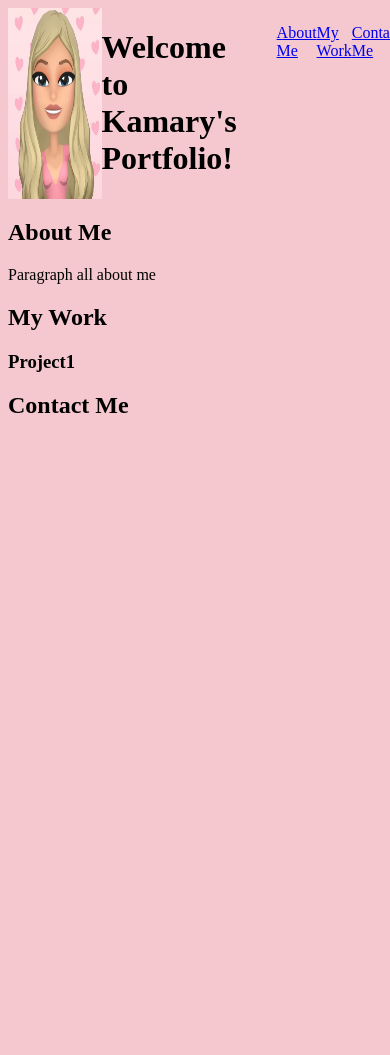
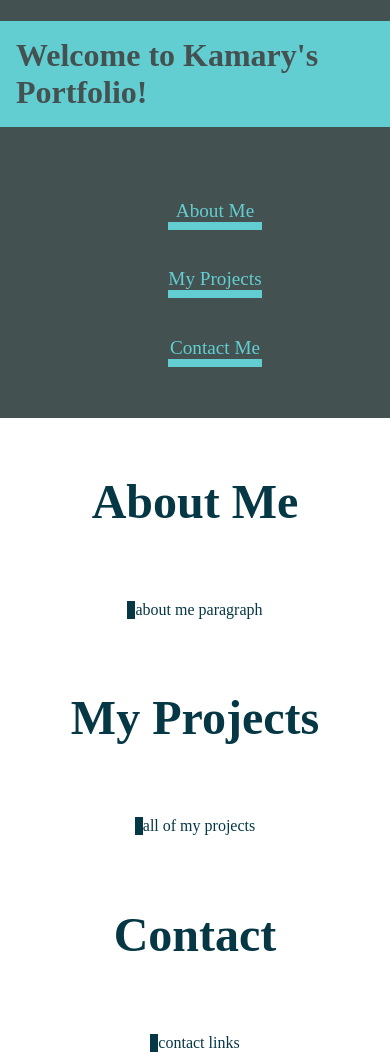
Before and after one commit to kamarygillespie4/kamarys-portfolio, a plain HTML site: page index.html in a window 390 px wide. Before the commit the page ends 844 px from the top, so only its background shows below. Drawn offline with Linux system fonts and the light colour scheme.

Commit message:
Reworked css to simplify it and changed some html attributes so they would correspond correctly. Added media query to css in order to make the page responsive

```diff
--- a/assets/css/style.css
+++ b/assets/css/style.css
@@ -1,25 +1,86 @@
 * {
     box-sizing: border-box;
-    /* border: 2px solid black; */
+    /* border: 1px solid black; */
+}
+
+:root {
+    --teal: #63ced2;
+    --gray: #445151;
+    --text: #063745;
 }
 
 body {
-    background-color: rgb(245, 200, 207);
+    margin: 0rem;
+}
+
+h1 {
+    background-color: var(--teal);
+    color: var(--gray);
+    padding: 1rem;
 }
 
 header {
+    background-color: var(--gray);
     display: flex;
+    justify-content: space-between;
+    align-items: center;
 }
 
-#avatar-image {
+nav ul {
     display: flex;
-    width: 25%;
+    margin: 2rem;
 }
 
-ul {
-    display: flex
+nav ul li {
+    margin: 1.2rem 3rem;
+    list-style-type: none;
+    border-bottom: 0.5rem solid var(--teal);
 }
 
-li {
-    list-style: none;
+nav ul li a {
+    color: var(--teal);
+    font-size: 1.2rem;
+    text-decoration: none;
 }
+
+main {
+    color: var(--text);
+    display: grid;
+    width: 100%;
+    grid-template-columns: 1fr 4fr;
+}
+
+.content {
+    display: flex;
+    margin: 1rem;
+    align-items: center;
+    border-left: 0.5rem solid var(--text);
+}
+
+.content-header {
+    display: flex;
+    justify-content: end;
+    margin: 1rem;
+    font-size: 2rem;
+}
+
+@media screen and (max-width: 850px) {
+    header {
+        display: flex;
+        flex-direction: column;
+    }
+    main {
+        display: flex;
+        flex-direction: column;
+        align-items: center;
+    }
+    nav ul {
+        display: flex;
+        flex-direction: column;
+        justify-content: center;
+    }
+    nav ul li {
+        display: flex;
+        justify-content: center;
+    }
+}
--- a/index.html
+++ b/index.html
@@ -11,33 +11,35 @@
 
 <body>
     <header>
-        <img id="avatar-image" src="assets/images/IMG_5081.jpg" alt="My bitmoji avatar">
+
         <h1>Welcome to Kamary's Portfolio!</h1>
         <nav>
             <ul>
                 <li><a href="#about-me">About Me</a></li>
-                <li><a href="#my-work">My Work</a></li>
+                <li><a href="#my-projects">My Projects</a></li>
                 <li><a href="#contact-me">Contact Me</a></li>
 
             </ul>
         </nav>
     </header>
+    <div id="header-image"></div>
     <main>
-        <section id="about-me">
+        <section id="about-me" class="content-header">
             <h2>About Me</h2>
-            <p>Paragraph all about me</p>
         </section>
+        <section class="content">about me paragraph</section>
 
-        <section id="my-work">
-            <h2>My Work</h2>
-            <div class="projectcard">
-                <h3>Project1</h3>
-            </div>
+        <section id="my-projects" class="content-header">
+            <h2>My Projects</h2>
+
         </section>
+        <section class="content">all of my projects</section>
 
-        <section id="contact-me">
-            <h2>Contact Me</h2>
+        <section id="contact-me" class="content-header">
+            <h2>Contact</h2>
+
         </section>
+        <section class="content">contact links </section>
 
     </main>
 </body>
```
Also changed, not shown: assets/images/IMG_5081.jpg (deleted).
